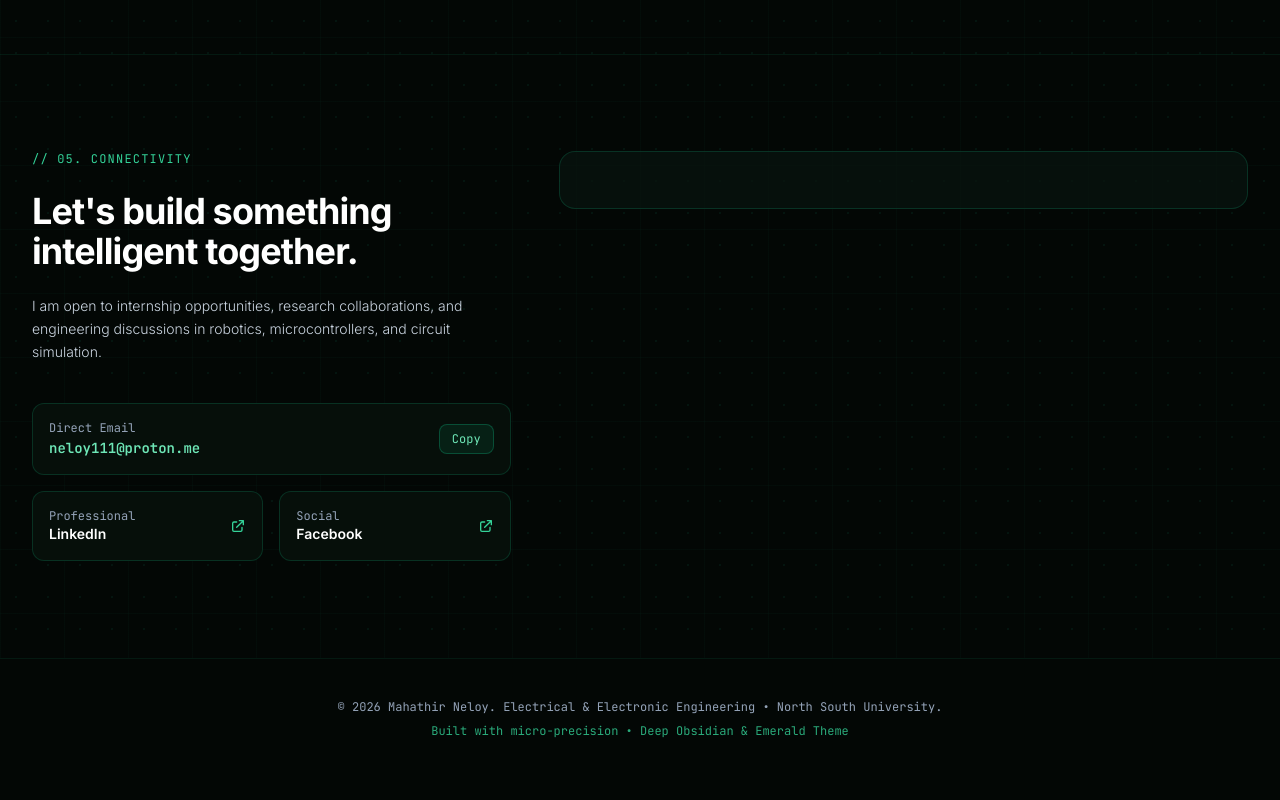
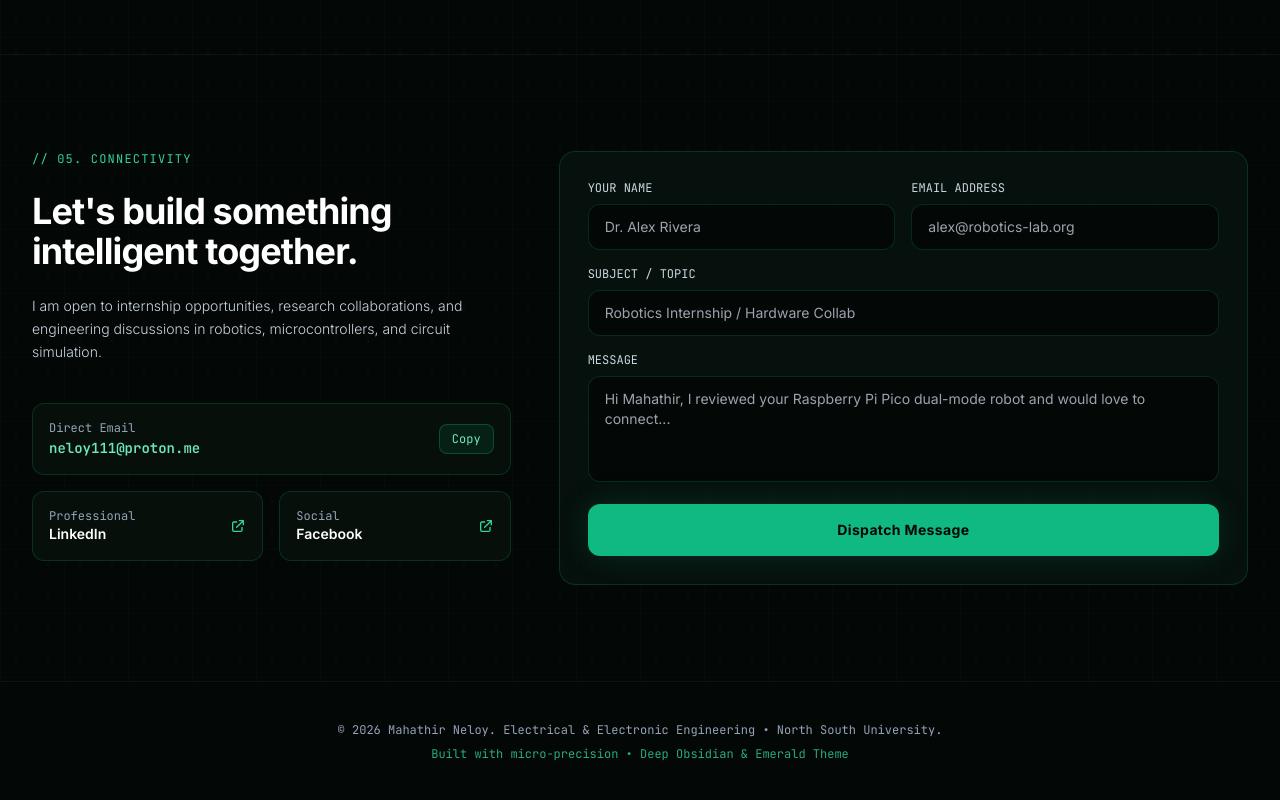
Before and after one commit to mahathirjneloy/mahathirjneloy.github.io, a plain HTML site: page index.html in a window 1280 px wide. Shown: the part 4379-5179 px from the top of the page. Before the commit the page ends 5158 px from the top, so only its background shows below. Drawn offline with nearby package versions, Linux system fonts and the light colour scheme.

Commit message:
Update index.html

```diff
--- a/index.html
+++ b/index.html
@@ -853,8 +853,32 @@
           <!-- Quick Dispatch Form -->
           <div class="lg:col-span-7">
             <div class="glass-card rounded-2xl p-7 border border-emerald-500/20">
-              <form id="contact-form" action="https://formsubmit.co/neloy111@proton.me" method="POST" class="space-y-4">
+              <form id="contact-form" action="https://formspree.io/f/xaengzla" method="POST" onsubmit="handleFormSubmit(event)" class="space-y-4">
+  <div class="grid grid-cols-1 sm:grid-cols-2 gap-4">
+    <div>
+      <label class="block text-xs font-mono text-slate-300 mb-2">YOUR NAME</label>
+      <input type="text" name="name" required placeholder="Dr. Alex Rivera" class="w-full px-4 py-3 rounded-xl bg-obsidian-950 border border-emerald-500/20 focus:border-emerald-400 focus:outline-none text-white text-sm">
+    </div>
+    <div>
+      <label class="block text-xs font-mono text-slate-300 mb-2">EMAIL ADDRESS</label>
+      <input type="email" name="email" required placeholder="alex@robotics-lab.org" class="w-full px-4 py-3 rounded-xl bg-obsidian-950 border border-emerald-500/20 focus:border-emerald-400 focus:outline-none text-white text-sm">
+    </div>
+  </div>
 
+  <div>
+    <label class="block text-xs font-mono text-slate-300 mb-2">SUBJECT / TOPIC</label>
+    <input type="text" name="subject" required placeholder="Robotics Internship / Hardware Collab" class="w-full px-4 py-3 rounded-xl bg-obsidian-950 border border-emerald-500/20 focus:border-emerald-400 focus:outline-none text-white text-sm">
+  </div>
+
+  <div>
+    <label class="block text-xs font-mono text-slate-300 mb-2">MESSAGE</label>
+    <textarea name="message" rows="4" required placeholder="Hi Mahathir, I reviewed your Raspberry Pi Pico dual-mode robot and would love to connect..." class="w-full px-4 py-3 rounded-xl bg-obsidian-950 border border-emerald-500/20 focus:border-emerald-400 focus:outline-none text-white text-sm resize-none"></textarea>
+  </div>
+
+  <button type="submit" class="w-full py-4 rounded-xl bg-emerald-500 hover:bg-emerald-400 text-obsidian-950 font-bold text-sm tracking-wide transition-all shadow-emerald-glow btn-interactive">
+    Dispatch Message
+  </button>
+</form>
               <div id="form-feedback" class="hidden mt-4 p-3 rounded-xl bg-emerald-500/10 border border-emerald-500/30 text-emerald-300 text-xs font-mono text-center">
                 &gt; Message queued. Direct response will be routed via neloy111@proton.me.
               </div>
```
